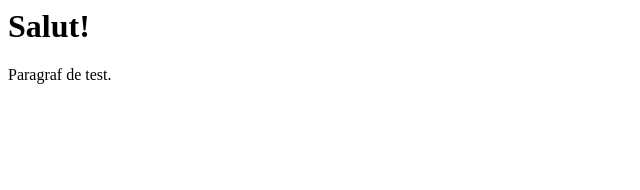
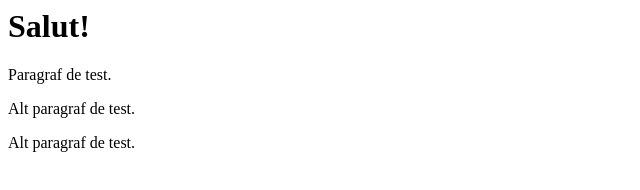
Before and after one commit to AlbertHTML/ssg-test, a plain HTML site: page index.html in a window 1280 px wide. Shown: the whole page, without its empty margins (0-640 px from the left). Drawn offline with Linux system fonts and the light colour scheme.

Commit message:
Commit test

```diff
--- a/index.html
+++ b/index.html
@@ -1,2 +1,4 @@
 <h1>Salut!</h1>
 <p>Paragraf de test.</p>
+<p>Alt paragraf de test.</p>
+<p>Alt paragraf de test.</p>
```
